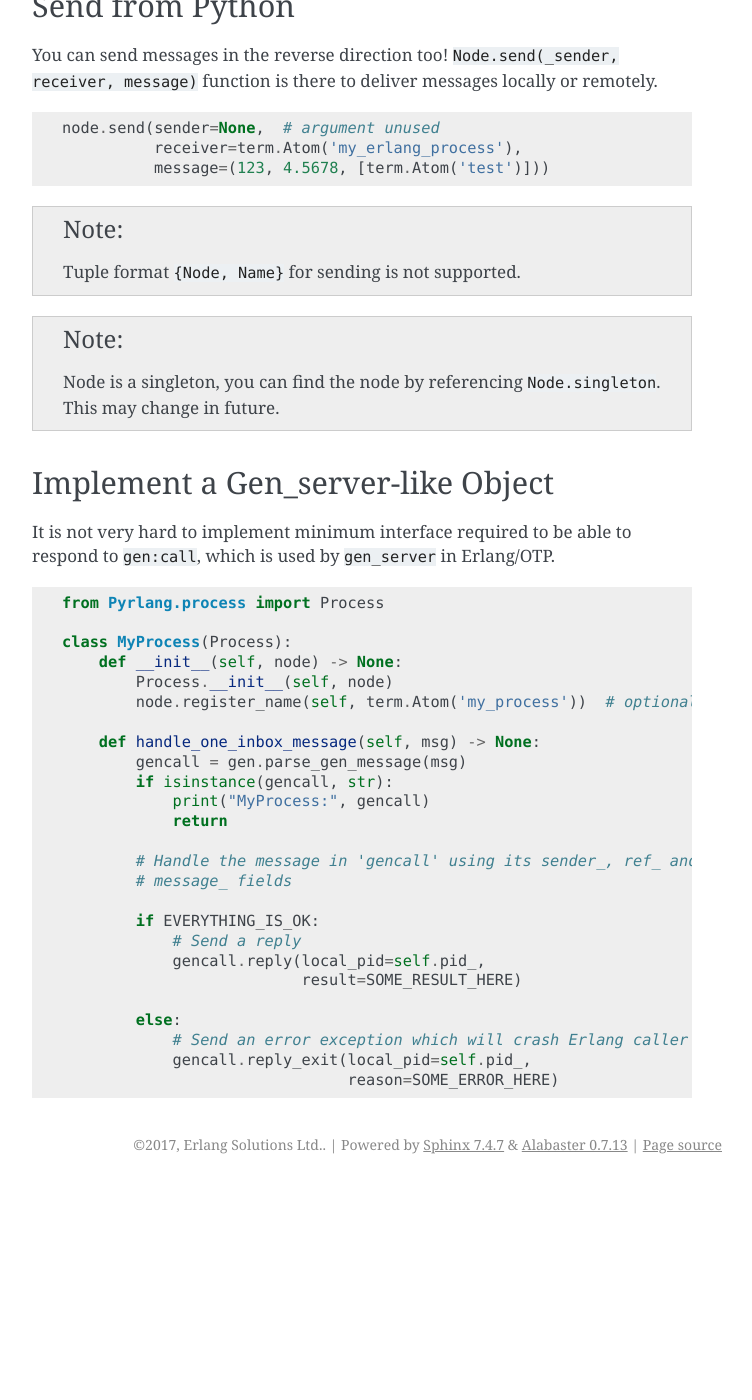
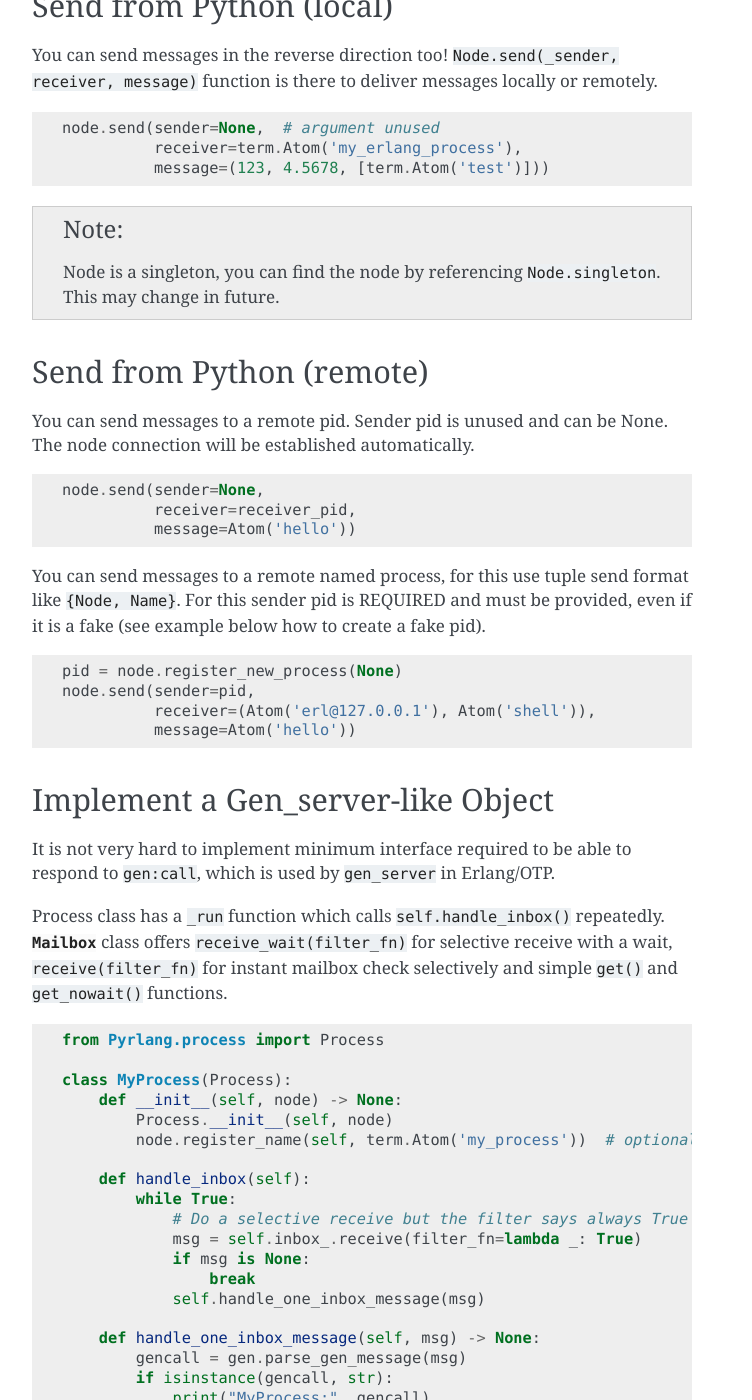
Before and after one commit to Pyrlang/Pyrlang, a Sphinx documentation site: the page built from docs/source/getting_started.rst, in a window 1280 px wide and 1400 px high, scrolled down 1462 px. Shown: the whole window, without its empty margins (388-1140 px from the left). Built offline with Sphinx 7.4.7, drawn with Linux system fonts in a browser that asks for light colours; before the commit the page ends 2646 px from its top, so only the background shows below that; some of the changed text lies outside the part shown.

Commit message:
docs update

```diff
--- a/docs/source/getting_started.rst
+++ b/docs/source/getting_started.rst
@@ -74,8 +74,8 @@ value from Python.
                     {call, 'Pyrlang.logger', tty, ["Hello"], self()}).
 
 
-Send from Python
-----------------
+Send from Python (local)
+------------------------
 
 You can send messages in the reverse direction too!
 ``Node.send(_sender, receiver, message)`` function is there to deliver messages
@@ -87,10 +87,31 @@ locally or remotely.
               receiver=term.Atom('my_erlang_process'),
               message=(123, 4.5678, [term.Atom('test')]))
 
-.. note:: Tuple format ``{Node, Name}`` for sending is not supported.
-
 .. note:: Node is a singleton, you can find the node by referencing
     ``Node.singleton``. This may change in future.
+
+Send from Python (remote)
+-------------------------
+
+You can send messages to a remote pid. Sender pid is unused and can be None.
+The node connection will be established automatically.
+
+.. code-block:: python
+
+    node.send(sender=None,
+              receiver=receiver_pid,
+              message=Atom('hello'))
+
+You can send messages to a remote named process, for this use tuple send format
+like ``{Node, Name}``. For this sender pid is REQUIRED and must be provided,
+even if it is a fake (see example below how to create a fake pid).
+
+.. code-block:: python
+
+    pid = node.register_new_process(None)
+    node.send(sender=pid,
+              receiver=(Atom('erl@127.0.0.1'), Atom('shell')),
+              message=Atom('hello'))
 
 
 Implement a Gen_server-like Object
@@ -98,6 +119,13 @@ Implement a Gen_server-like Object
 
 It is not very hard to implement minimum interface required to be able to
 respond to ``gen:call``, which is used by ``gen_server`` in Erlang/OTP.
+
+Process class has a ``_run`` function which calls ``self.handle_inbox()``
+repeatedly.
+:py:class:`~Pyrlang.mailbox.Mailbox`
+class offers ``receive_wait(filter_fn)``
+for selective receive with a wait, ``receive(filter_fn)`` for instant mailbox
+check selectively and simple ``get()`` and ``get_nowait()`` functions.
 
 .. code-block:: python
 
@@ -107,6 +135,14 @@ respond to ``gen:call``, which is used by ``gen_server`` in Erlang/OTP.
         def __init__(self, node) -> None:
             Process.__init__(self, node)
             node.register_name(self, term.Atom('my_process'))  # optional
+
+        def handle_inbox(self):
+            while True:
+                # Do a selective receive but the filter says always True
+                msg = self.inbox_.receive(filter_fn=lambda _: True)
+                if msg is None:
+                    break
+                self.handle_one_inbox_message(msg)
 
         def handle_one_inbox_message(self, msg) -> None:
             gencall = gen.parse_gen_message(msg)
```
Also changed, not shown: 2 other files.
